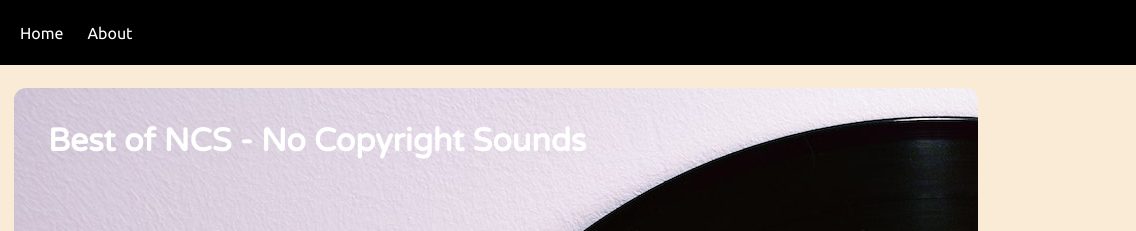
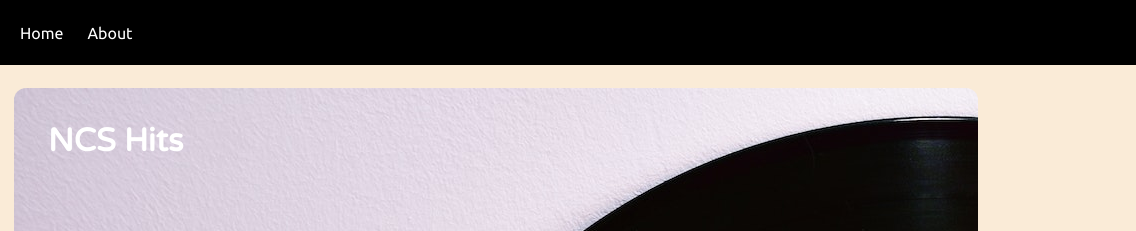
Before and after one commit to SaktiSriraj/Music-Player, a plain HTML site: page index.html in a window 1280 px wide. Shown: the top 231 px of the page, 144-1280 px from the left. Drawn offline with Linux system fonts and the light colour scheme.

Commit message:
Update index.html

```diff
--- a/index.html
+++ b/index.html
@@ -18,7 +18,7 @@
 
     <div class="container">
         <div class="songList">
-            <h1>Best of NCS - No Copyright Sounds</h1>
+            <h1>NCS Hits</h1>
             <div class="songItemContainer">
                 <div class="songItem">
                     <img alt="1">
```
